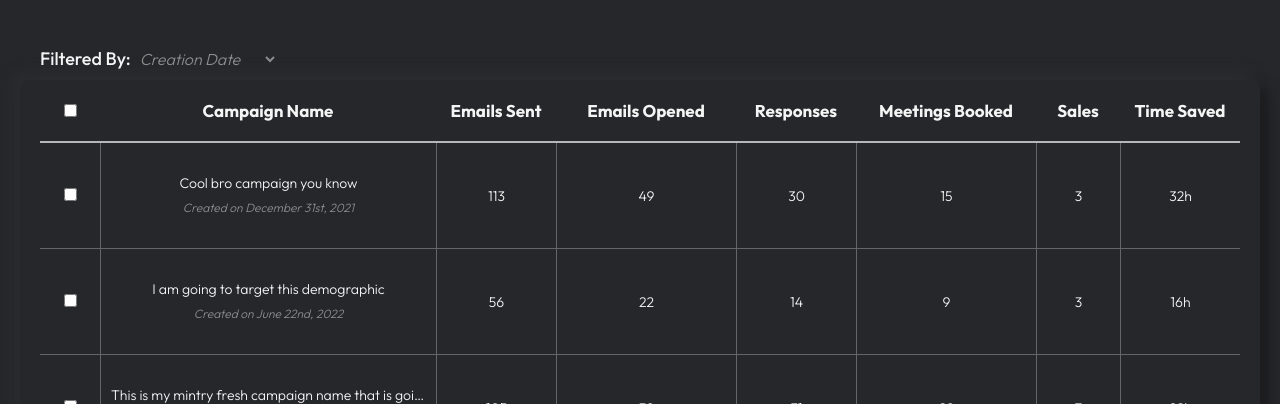
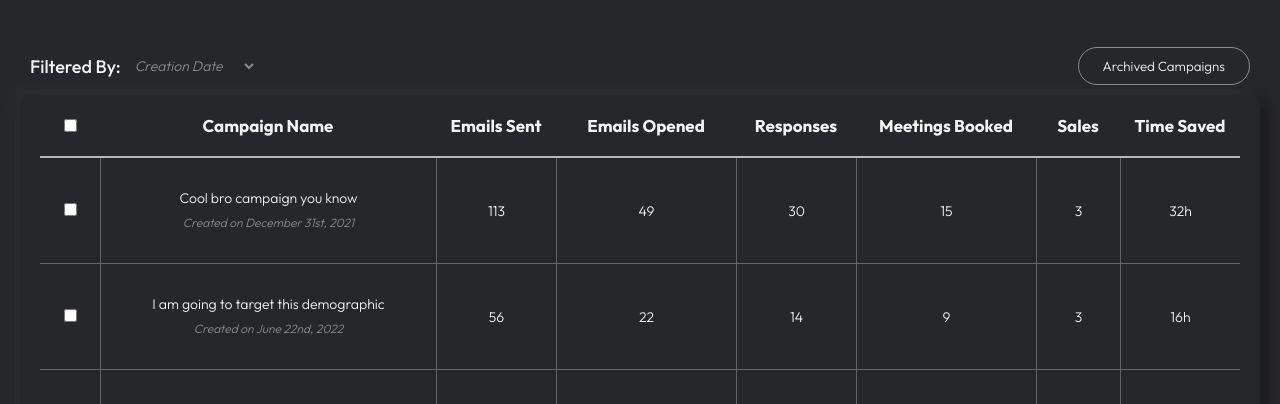
Before and after one commit to keivholding/landing-page-wit, a plain HTML site: page my-campaigns.html in a window 1280 px wide. Shown: the part 696-1100 px from the top of the page. Drawn offline with Linux system fonts and the light colour scheme.

Commit message:
adjusting filter menu

```diff
--- a/my-campaigns.css
+++ b/my-campaigns.css
@@ -161,18 +161,32 @@ button.archive.show,
 .filters-container {
   display: flex;
   align-items: center;
+  justify-content: space-between;
   font-size: 1.8rem;
-  margin-bottom: 10px;
-  margin-left: 20px;
+  margin: 0px 10px 10px 10px;
+}
+
+.filter-left,
+.filter-right {
+  display: flex;
+  gap: 10px;
 }
 
 .filter-type {
   background: none;
   border: none;
-  margin: 0px 5px;
-  font-size: 1.6rem;
+  font-size: 1.4rem;
   font-style: italic;
   color: #8c8c8c;
+  outline: none;
+}
+
+.archived {
+  border: 1px solid #8c8c8c;
+}
+
+.archived:hover {
+  background: #8c8c8c;
 }
 
 table {
--- a/my-campaigns.html
+++ b/my-campaigns.html
@@ -169,18 +169,24 @@
             <div class="table-and-filter">
                 <div class="filters-container">
 
-                    <label for="filter" class="subheader-text filter-by">Filtered By:</label>
+                    <div class="filter-left">
+                        <label for="filter" class="subheader-text filter-by">Filtered By:</label>
 
-                    <div class="filter-by-container">
-                        <select name="filter" id="filter" class="filter-type paragraph-text">
-                            <option value="volvo">Creation Date</option>
-                            <option value="saab">Emails Sent</option>
-                            <option value="opel">Emails Opened</option>
-                            <option value="audi">Responses</option>
-                            <option value="audi">Meetings Booked</option>
-                            <option value="audi">Sales</option>
-                            <option value="audi">Time Saved</option>
-                        </select>
+                        <div class="filter-by-container">
+                            <select name="filter" id="filter" class="filter-type paragraph-text">
+                                <option value="Creation Date">Creation Date</option>
+                                <option value="Emails Sent">Emails Sent</option>
+                                <option value="Emails Opened">Emails Opened</option>
+                                <option value="Responses">Responses</option>
+                                <option value="Meetings BOoked">Meetings Booked</option>
+                                <option value="Sales">Sales</option>
+                                <option value="Time Saved">Time Saved</option>
+                            </select>
+                        </div>
+                    </div>
+
+                    <div class="filter-right">
+                        <button class="btn paragraph-text archived">Archived Campaigns</button>
                     </div>
 
                 </div>
```
